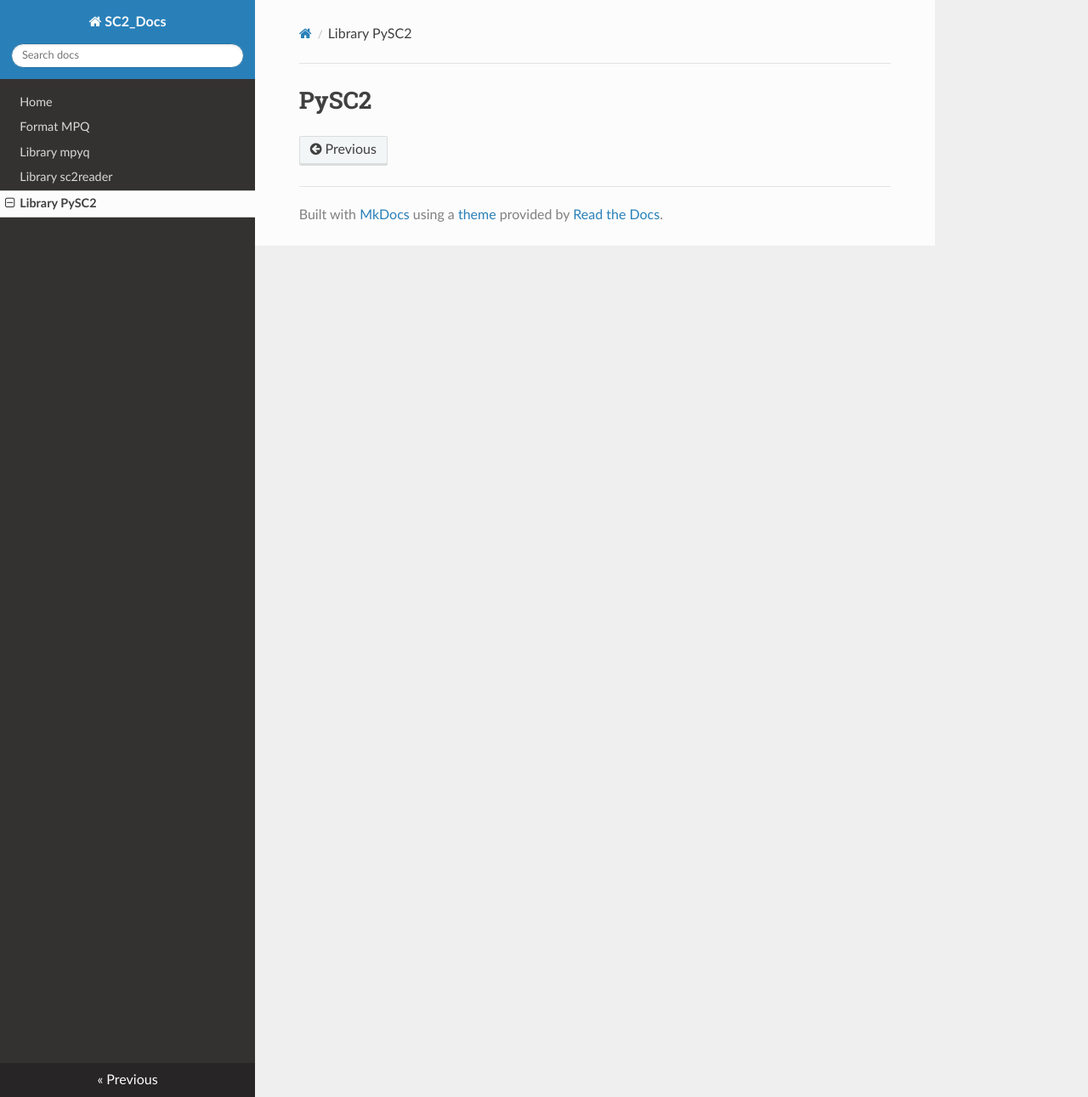
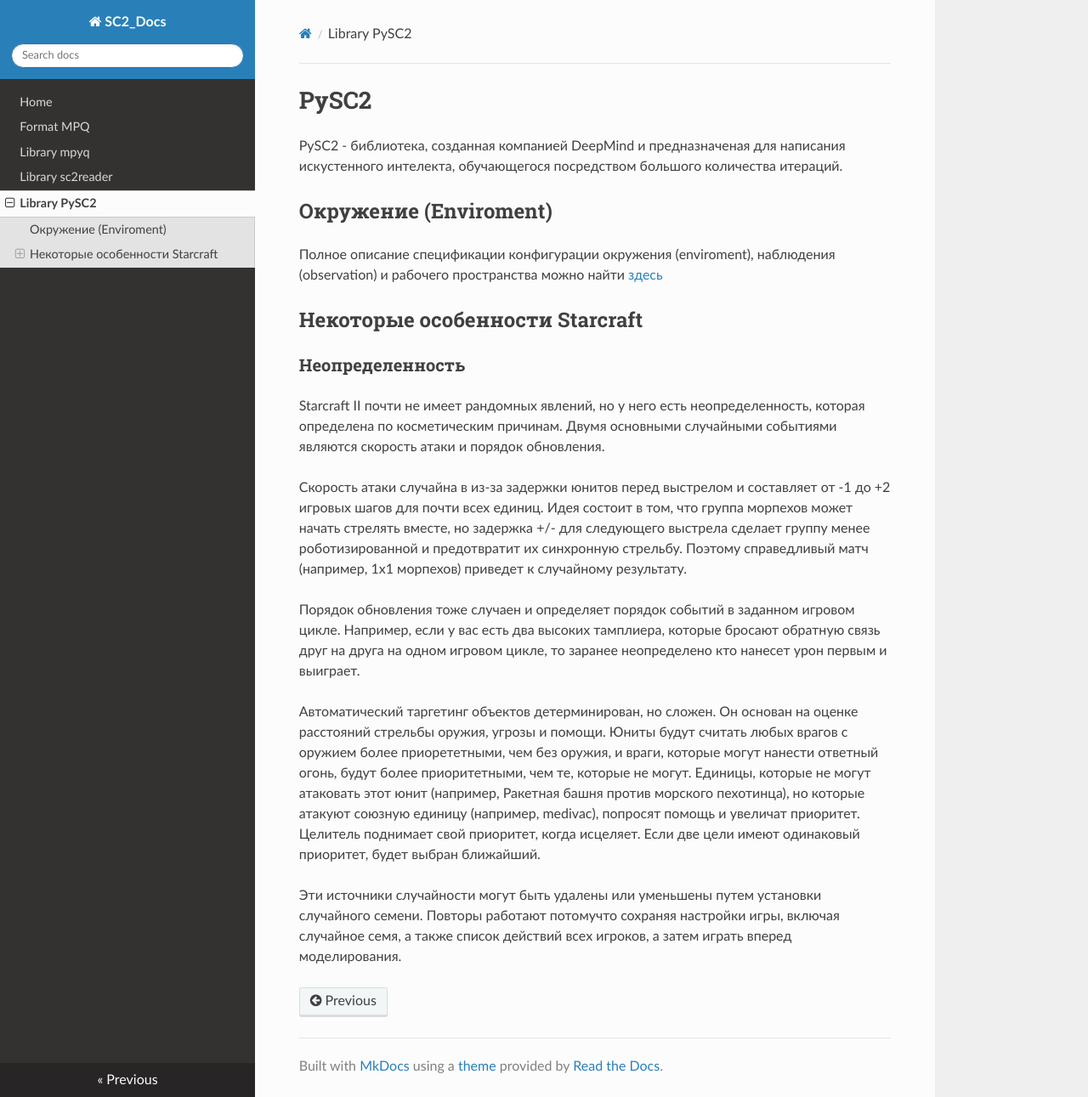
Before and after one commit to arturblch/pysc2_help, an MkDocs documentation site: the page built from docs/pysc2_lib.md, in a window 1280 px wide and 1291 px high. Shown: the whole window at 85% size. Built offline with MkDocs 1.6.1, drawn with Linux system fonts in a browser that asks for light colours; nearby versions of some CDN libraries; old or Windows-style settings are respelled for this version of MkDocs.

Commit message:
update environment

```diff
--- a/docs/pysc2_lib.md
+++ b/docs/pysc2_lib.md
@@ -1 +1,23 @@
 # PySC2
+
+PySC2 - библиотека, созданная компанией DeepMind и предназначеная для написания искустенного интелекта, обучающегося посредством большого количества итераций.
+
+
+## Окружение (Enviroment)
+
+Полное описание спецификации конфигурации окружения (enviroment), наблюдения (observation) и рабочего пространства можно найти [здесь](https://github.com/deepmind/pysc2/blob/master/docs/environment.md)
+
+
+## Некоторые особенности Starcraft
+
+### Неопределенность
+
+Starcraft II  почти не имеет рандомных явлений, но у него есть неопределенность, которая определена по косметическим причинам. Двумя основными случайными событиями являются скорость атаки и порядок обновления.
+
+Скорость атаки случайна в из-за задержки юнитов перед выстрелом и составляет от -1 до +2 игровых шагов для почти всех единиц. Идея состоит в том, что группа морпехов может начать стрелять вместе, но задержка +/- для следующего выстрела сделает группу менее роботизированной и предотвратит их синхронную стрельбу. Поэтому справедливый матч (например, 1х1 морпехов) приведет к случайному результату.
+
+Порядок обновления тоже случаен и определяет порядок событий в заданном игровом цикле. Например, если у вас есть два высоких тамплиера, которые бросают обратную связь друг на друга на одном игровом цикле, то заранее неопределено кто нанесет урон первым и выиграет.
+
+Автоматический таргетинг объектов детерминирован, но сложен. Он основан на оценке расстояний стрельбы оружия, угрозы и помощи. Юниты будут считать любых врагов с оружием более приорететными, чем без оружия, и враги, которые могут нанести ответный огонь, будут более приоритетными, чем те, которые не могут. Единицы, которые не могут атаковать этот юнит (например, Ракетная башня против морского пехотинца), но которые атакуют союзную единицу (например, medivac), попросят помощь и увеличат приоритет. Целитель поднимает свой приоритет, когда исцеляет. Если две цели имеют одинаковый приоритет, будет выбран ближайший.
+
+Эти источники случайности могут быть удалены или уменьшены путем установки случайного семени. Повторы работают потомучто сохраняя настройки игры, включая случайное семя, а также список действий всех игроков, а затем играть вперед моделирования.
```
